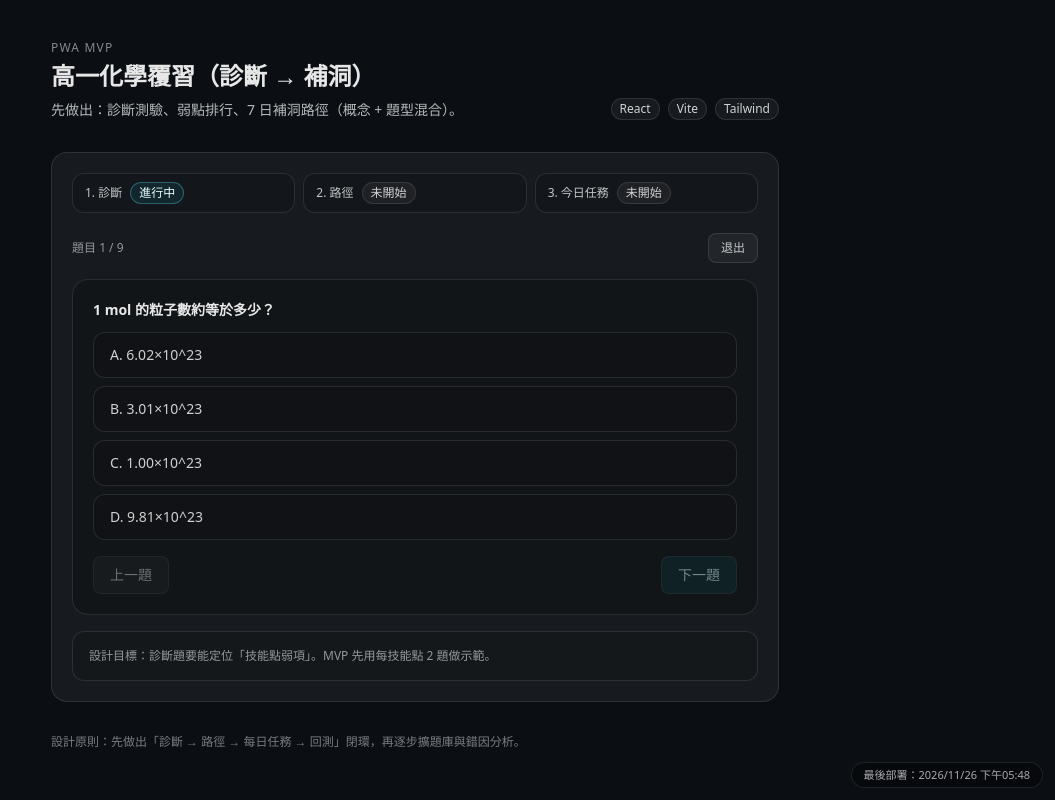
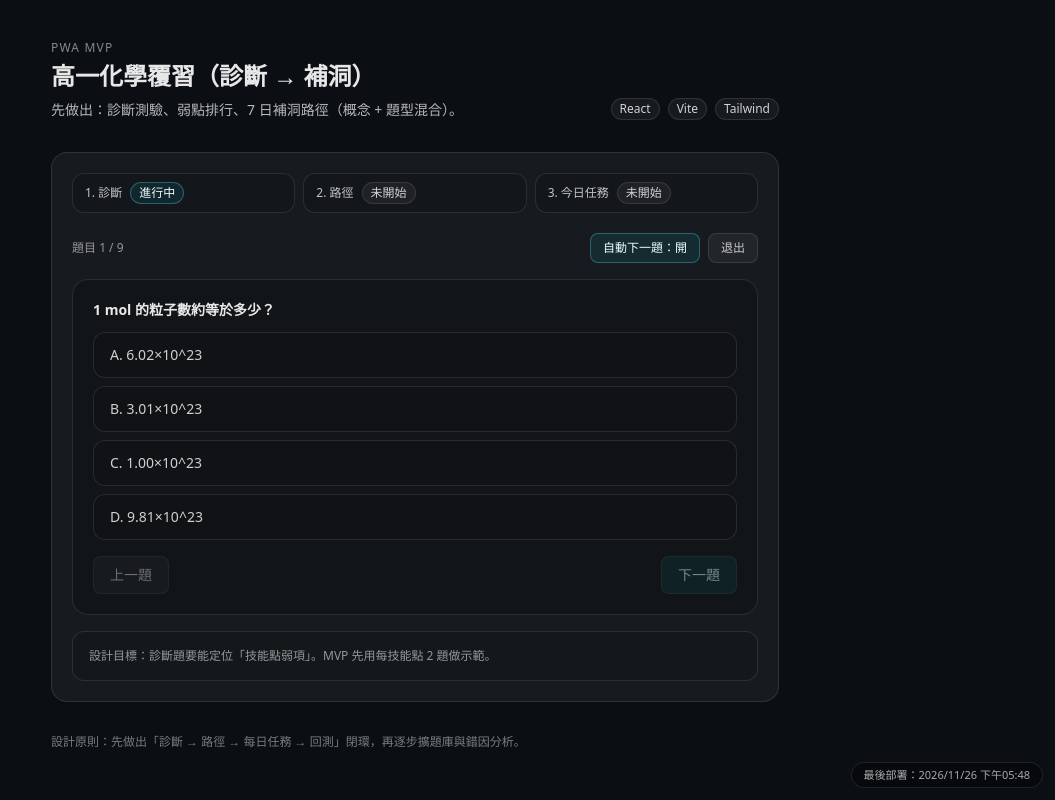
Before and after one commit to chuntengtsai/chem-review-pwa, a React (Vite) app: page / in a window 1280 px wide. Both pictures are taken after a click on the button "開始診斷". Shown: the whole page, without its empty margins (225-1280 px from the left). Built offline with nearby package versions, Linux system fonts and the light colour scheme.

Commit message:
Diagnostic: add auto-advance toggle

```diff
--- a/src/App.jsx
+++ b/src/App.jsx
@@ -112,6 +112,12 @@ export default function App() {
   const [view, setView] = useState('home'); // home|diagnostic|result|task
   const [diagIndex, setDiagIndex] = useState(0);
 
+  // diagnostic UX
+  const [autoNext, setAutoNext] = useState(() => {
+    const s = loadPersistedState();
+    return typeof s?.autoNext === 'boolean' ? s.autoNext : true;
+  });
+
   // practice: revealed answers per question id
   const [revealed, setRevealed] = useState(() => {
     const s = loadPersistedState();
@@ -147,10 +153,11 @@ export default function App() {
       answers,
       dayProgress,
       revealed,
+      autoNext,
       savedAt: new Date().toISOString()
     };
     localStorage.setItem(STORAGE_KEY, JSON.stringify(payload));
-  }, [plan, dayIndex, answers, dayProgress, revealed]);
+  }, [plan, dayIndex, answers, dayProgress, revealed, autoNext]);
 
   const allQuestions = useMemo(() => getAllDiagnosticQuestions(), []);
 
@@ -187,6 +194,17 @@ export default function App() {
     const p = dayProgress?.[dayIndex] || {};
     return Boolean(p.conceptDone && p.practiceDone);
   }, [dayProgress, dayIndex]);
+
+  function chooseDiagnosticAnswer(qid, idx) {
+    setAnswers((p) => ({ ...p, [qid]: idx }));
+
+    if (!autoNext) return;
+
+    // advance after selection (small delay to show highlight)
+    window.setTimeout(() => {
+      setDiagIndex((i) => Math.min(allQuestions.length - 1, i + 1));
+    }, 120);
+  }
 
   function startDiagnostic({ reset = false } = {}) {
     setView('diagnostic');
@@ -328,10 +346,24 @@ export default function App() {
 
           {view === 'diagnostic' ? (
             <div className="grid gap-4">
-              <div className="flex items-center justify-between gap-3 text-xs text-white/55">
+              <div className="flex flex-wrap items-center justify-between gap-3 text-xs text-white/55">
                 <span>
                   題目 {diagIndex + 1} / {allQuestions.length}
                 </span>
+
+                <div className="flex items-center gap-2">
+                  <button
+                    className={cls(
+                      'rounded-lg border px-3 py-1.5 text-xs hover:bg-white/10',
+                      autoNext ? 'border-cyan-300/30 bg-cyan-500/10 text-cyan-50' : 'border-white/10 bg-white/5 text-white/75'
+                    )}
+                    type="button"
+                    onClick={() => setAutoNext((v) => !v)}
+                    title="選完答案自動跳到下一題"
+                  >
+                    自動下一題：{autoNext ? '開' : '關'}
+                  </button>
+
                   <button
                     className="rounded-lg border border-white/10 bg-white/5 px-3 py-1.5 text-xs text-white/75 hover:bg-white/10"
                     type="button"
@@ -339,6 +371,7 @@ export default function App() {
                   >
                     退出
                   </button>
+                </div>
               </div>
 
               <div className="rounded-2xl border border-white/10 bg-black/20 p-5">
@@ -356,9 +389,7 @@ export default function App() {
                             ? 'border-cyan-300/40 bg-cyan-500/10 text-cyan-50'
                             : 'border-white/10 bg-black/10 text-white/80 hover:bg-black/20'
                         )}
-                        onClick={() => {
-                          setAnswers((p) => ({ ...p, [currentQ.id]: idx }));
-                        }}
+                        onClick={() => chooseDiagnosticAnswer(currentQ.id, idx)}
                       >
                         {String.fromCharCode(65 + idx)}. {c}
                       </button>
```
Lines whose indentation alone changed are shown as unchanged.
